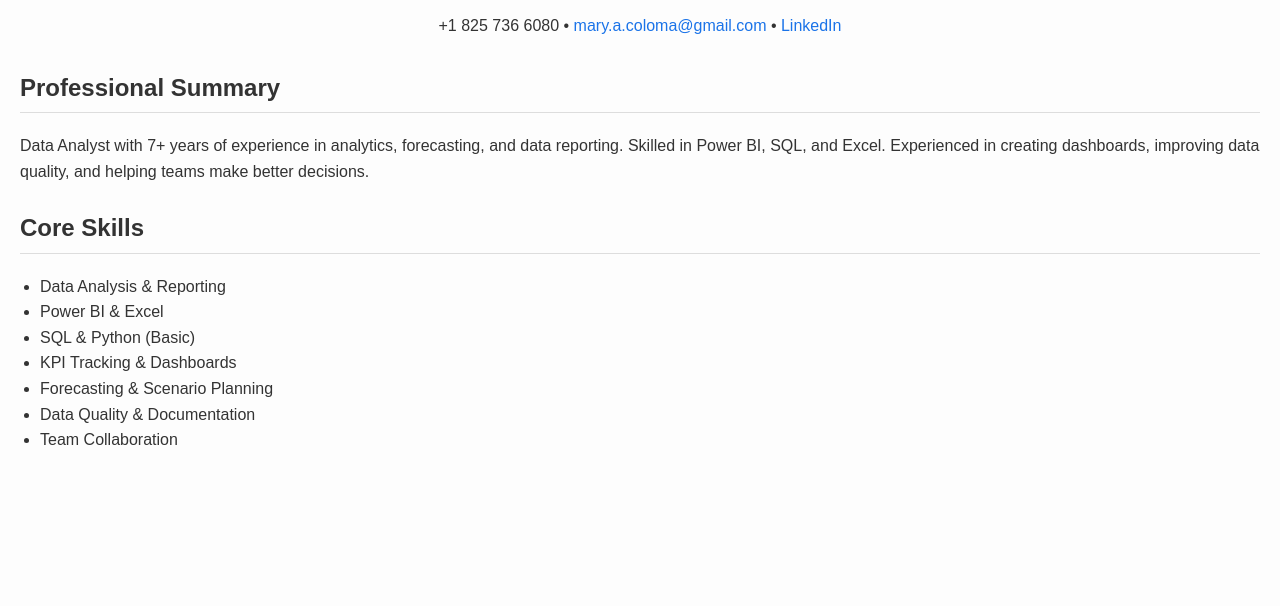
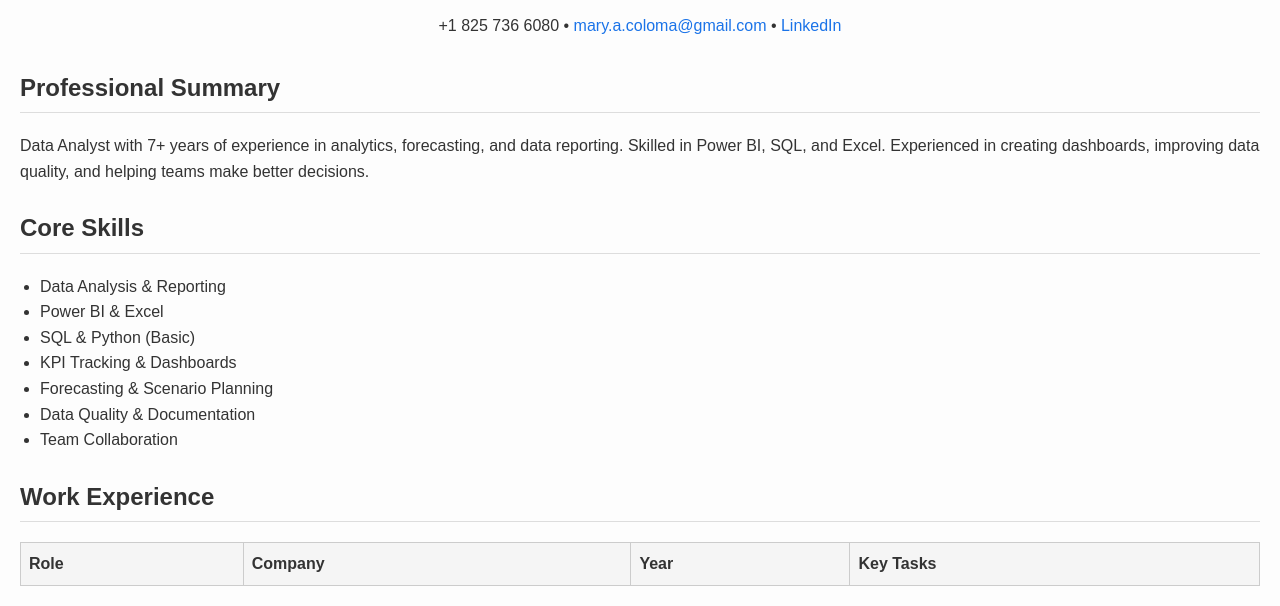
Before and after one commit to marycoloma/Assignment, a plain HTML site: page resume.html in a window 1280 px wide. Shown: the part 283-889 px from the top of the page. Before the commit the page ends 800 px from the top, so only its background shows below. Drawn offline with Linux system fonts and the light colour scheme.

Commit message:
work exoerience table header

```diff
--- a/resume.html
+++ b/resume.html
@@ -98,6 +98,18 @@
           <li>Team Collaboration</li>
         </ul>
       </section>
+      <section>
+        <h2>Work Experience</h2>
+            <table>
+                <thead>
+                    <tr>
+                        <th>Role</th>
+                        <th>Company</th>
+                        <th>Year</th>
+                        <th>Key Tasks</th>
+                    </tr>
+                </thead>
+      </section>
     </main>
   </body>
 </html>
```
